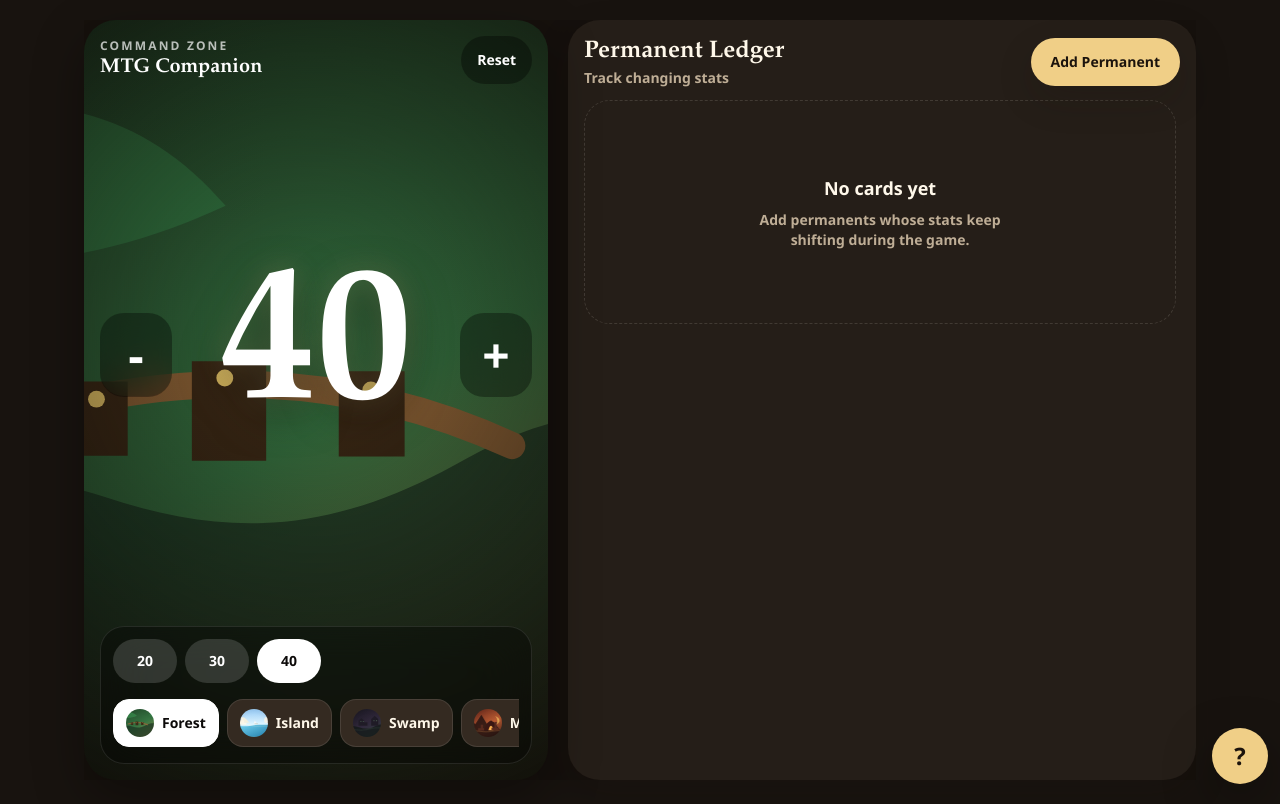
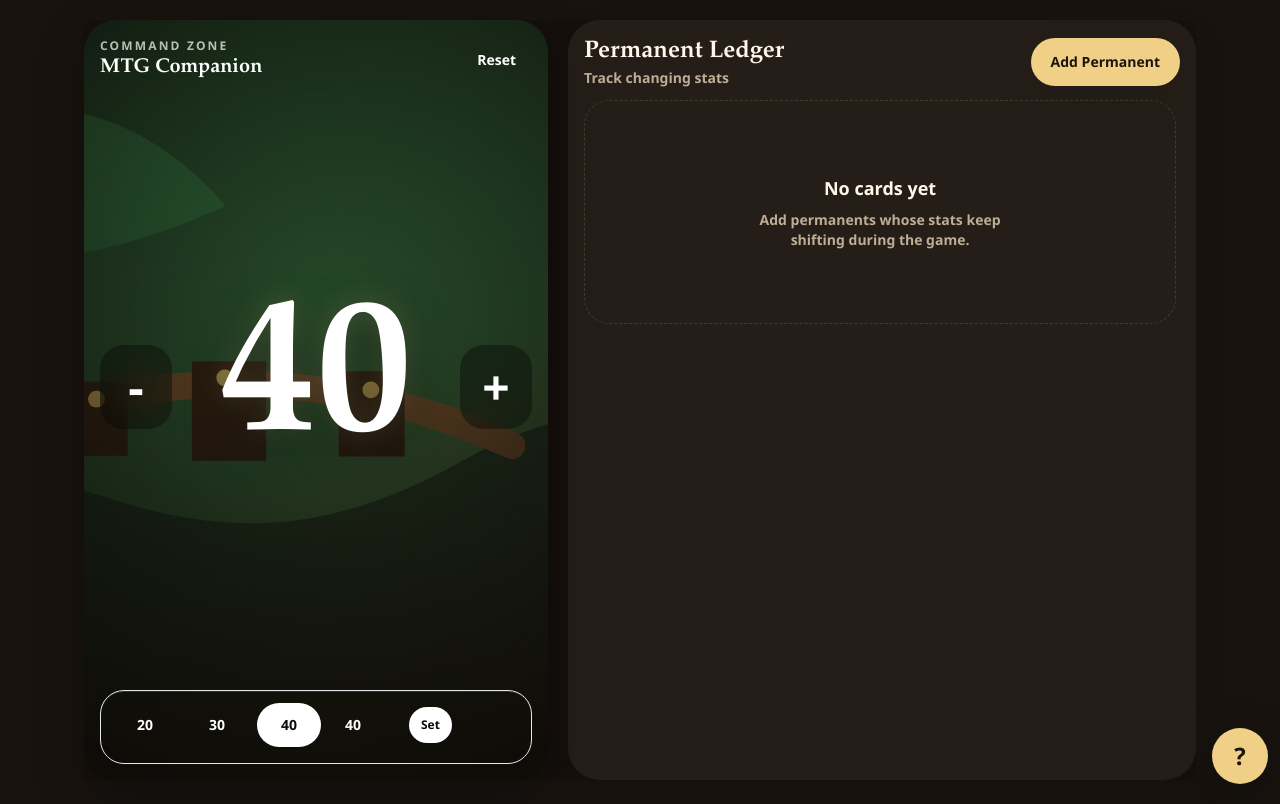
Before and after one commit to alchemiata/mtg-buddy, a React (Vite) app: page / in a window 1280 px wide. Built offline with nearby package versions, Linux system fonts and the light colour scheme.

Commit message:
Remove land selector from life panel

```diff
--- a/src/components/LifeCounter.tsx
+++ b/src/components/LifeCounter.tsx
@@ -1,14 +1,106 @@
-import { BACKGROUNDS, getBackground } from "../data/backgrounds";
-import type { BackgroundKey, SettingsState } from "../types";
-import BackgroundSelector from "./BackgroundSelector";
+import { useRef, useState } from "react";
+import { getBackground } from "../data/backgrounds";
+import type { SettingsState } from "../types";
 
-function LifeCounter({ life, settings, onChangeLife, onReset, onStartingLifeChange, onBackgroundChange }: { life: number; settings: SettingsState; onChangeLife: (delta: number) => void; onReset: () => void; onStartingLifeChange: (life: number) => void; onBackgroundChange: (background: BackgroundKey) => void }) {
+const startingLifeOptions = [20, 30, 40];
+
+interface LifeCounterProps {
+  life: number;
+  settings: SettingsState;
+  onChangeLife: (delta: number) => void;
+  onReset: () => void;
+  onStartingLifeChange: (life: number) => void;
+}
+
+function LifeCounter({ life, settings, onChangeLife, onReset, onStartingLifeChange }: LifeCounterProps) {
+  const [customLife, setCustomLife] = useState(settings.startingLife.toString());
+  const [confirmingReset, setConfirmingReset] = useState(false);
+  const timer = useRef<number | null>(null);
   const background = getBackground(settings.background);
+
+  const beginReset = () => {
+    setConfirmingReset(true);
+    timer.current = window.setTimeout(() => {
+      onReset();
+      setConfirmingReset(false);
+    }, 650);
+  };
+
+  const cancelReset = () => {
+    if (timer.current) {
+      window.clearTimeout(timer.current);
+    }
+    setConfirmingReset(false);
+  };
+
+  const applyCustomLife = () => {
+    const parsed = Number(customLife);
+    if (Number.isFinite(parsed) && parsed > 0) {
+      onStartingLifeChange(Math.min(999, Math.round(parsed)));
+    }
+  };
+
   return (
-    <section className="life-panel relative flex min-h-[36dvh] flex-col overflow-hidden rounded-b-[2rem] bg-cover bg-center p-4 shadow-glow md:min-h-[calc(100dvh-8rem)] md:rounded-[2rem]" style={{ backgroundImage: `radial-gradient(circle at 50% 42%, rgba(12,8,5,.04), rgba(12,8,5,.5) 58%, rgba(12,8,5,.86)), url(${background.asset})` }} aria-label="Life counter">
-      <div className="relative z-10 flex items-center justify-between gap-3"><div><p className="text-xs font-black uppercase tracking-[0.18em] text-white/70">Command Zone</p><h1 className="fantasy-title text-xl font-black text-white">MTG Companion</h1></div><button type="button" onClick={onReset} className="tap-button min-h-12 rounded-full bg-black/35 px-4 text-sm font-black text-white">Reset</button></div>
-      <div className="relative z-10 grid flex-1 grid-cols-[4.5rem_1fr_4.5rem] items-center gap-2 py-1"><button type="button" onClick={() => onChangeLife(-1)} className="tap-button counter-button" aria-label="Lose one life">-</button><output className="life-number" aria-live="polite">{life}</output><button type="button" onClick={() => onChangeLife(1)} className="tap-button counter-button" aria-label="Gain one life">+</button></div>
-      <div className="relative z-10 space-y-3 rounded-3xl border border-white/10 bg-black/35 p-3 backdrop-blur-xl"><div className="flex gap-2 overflow-x-auto pb-1">{[20, 30, 40].map((option) => <button key={option} type="button" onClick={() => onStartingLifeChange(option)} className={`tap-button min-h-11 min-w-16 rounded-full px-4 text-sm font-black ${settings.startingLife === option ? "bg-white text-stone-950" : "bg-white/15 text-white"}`}>{option}</button>)}</div><BackgroundSelector backgrounds={BACKGROUNDS} value={settings.background} onChange={onBackgroundChange} compact /></div>
+    <section
+      className="life-panel relative flex min-h-[36dvh] flex-col overflow-hidden rounded-b-[2rem] bg-cover bg-center p-4 shadow-glow transition-all duration-500 md:min-h-[calc(100dvh-8rem)] md:rounded-[2rem]"
+      style={{ backgroundImage: `radial-gradient(circle at 50% 42%, rgba(12, 8, 5, .04), rgba(12, 8, 5, .5) 58%, rgba(12, 8, 5, .86)), linear-gradient(180deg, rgba(18, 13, 9, .08), rgba(18, 13, 9, .72)), url(${background.asset})` }}
+      aria-label="Life counter"
+    >
+      <div className="relative z-10 flex items-center justify-between gap-3">
+        <div>
+          <p className="text-xs font-black uppercase tracking-[0.18em] text-white/70">Command Zone</p>
+          <h1 className="fantasy-title text-xl font-black text-white">MTG Companion</h1>
+        </div>
+        <button
+          type="button"
+          onPointerDown={beginReset}
+          onPointerUp={cancelReset}
+          onPointerLeave={cancelReset}
+          className={`tap-button min-h-12 rounded-full px-4 text-sm font-black text-white transition ${confirmingReset ? "bg-red-500" : "bg-black/32 hover:bg-black/45"}`}
+          aria-label="Hold to reset life total"
+        >
+          {confirmingReset ? "Hold..." : "Reset"}
+        </button>
+      </div>
+
+      <div className="relative z-10 grid flex-1 grid-cols-[4.5rem_1fr_4.5rem] items-center gap-2 py-1">
+        <button type="button" onClick={() => onChangeLife(-1)} className="tap-button counter-button" aria-label="Lose one life">-</button>
+        <output className="life-number" aria-live="polite">{life}</output>
+        <button type="button" onClick={() => onChangeLife(1)} className="tap-button counter-button" aria-label="Gain one life">+</button>
+      </div>
+
+      <div className="relative z-10 space-y-3 rounded-3xl border border-white/14 bg-black/34 p-3 shadow-[inset_0_1px_0_rgba(255,255,255,.12)] backdrop-blur-xl">
+        <div className="flex gap-2 overflow-x-auto pb-1" aria-label="Starting life">
+          {startingLifeOptions.map((option) => (
+            <button
+              key={option}
+              type="button"
+              onClick={() => {
+                setCustomLife(option.toString());
+                onStartingLifeChange(option);
+              }}
+              className={`tap-button min-h-11 min-w-16 rounded-full px-4 text-sm font-black transition ${
+                settings.startingLife === option ? "bg-white text-stone-950" : "bg-white/14 text-white"
+              }`}
+            >
+              {option}
+            </button>
+          ))}
+          <div className="flex min-h-11 items-center rounded-full bg-white/14 pl-4 pr-1 text-white">
+            <label htmlFor="custom-life" className="sr-only">Custom starting life</label>
+            <input
+              id="custom-life"
+              value={customLife}
+              onChange={(event) => setCustomLife(event.target.value)}
+              onBlur={applyCustomLife}
+              inputMode="numeric"
+              className="w-16 bg-transparent text-sm font-black outline-none placeholder:text-white/50"
+              placeholder="Custom"
+            />
+            <button type="button" onClick={applyCustomLife} className="tap-button min-h-9 rounded-full bg-white px-3 text-xs font-black text-stone-950">Set</button>
+          </div>
+        </div>
+      </div>
     </section>
   );
 }
```
